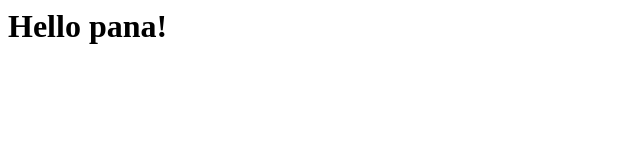
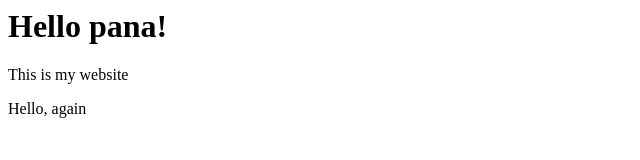
Before and after one commit to rdzmck/clear, a plain HTML site: page main/index.html in a window 1280 px wide. Shown: the whole page, without its empty margins (0-640 px from the left). Drawn offline with Linux system fonts and the light colour scheme.

Commit message:
add paragraph

```diff
--- a/main/index.html
+++ b/main/index.html
@@ -1,2 +1,5 @@
 <h1>Hello pana!
 </h1>
+<p>This is my website</p>
+<p>Hello, again
+</p>
```
